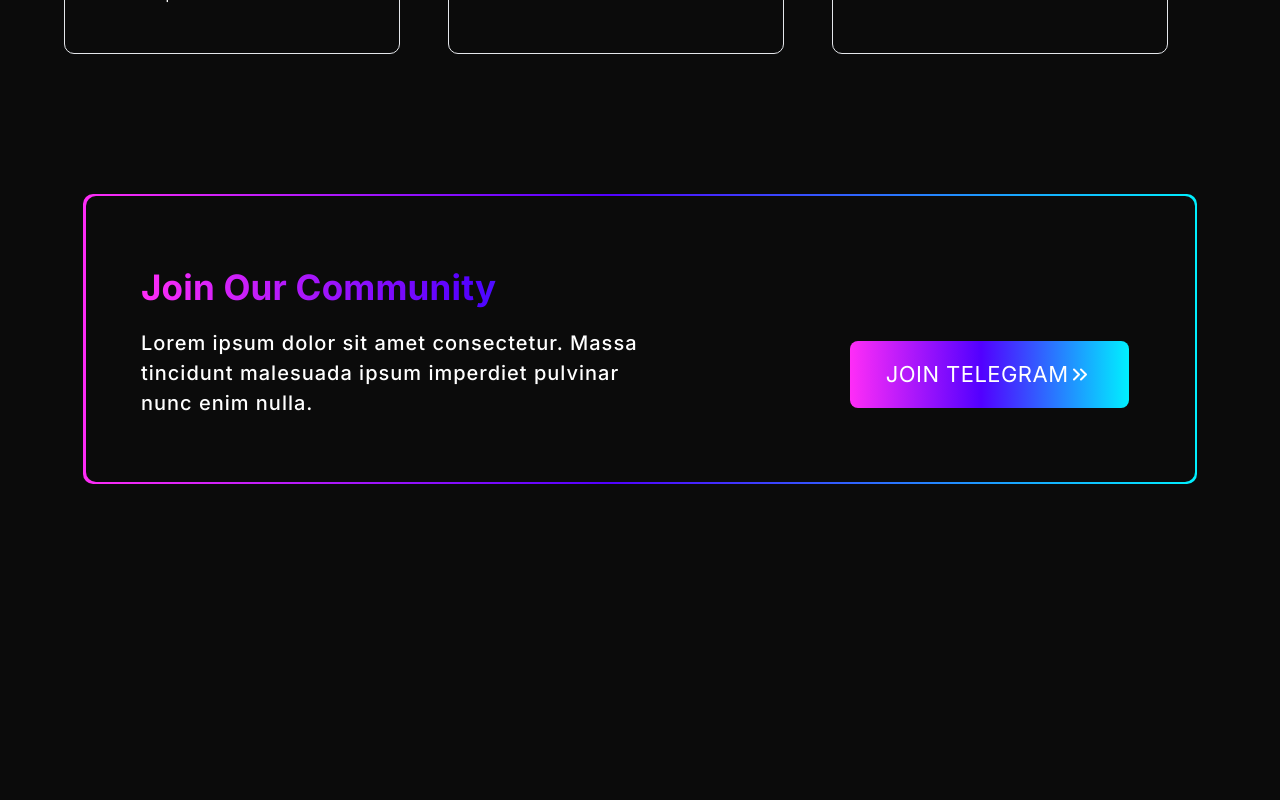
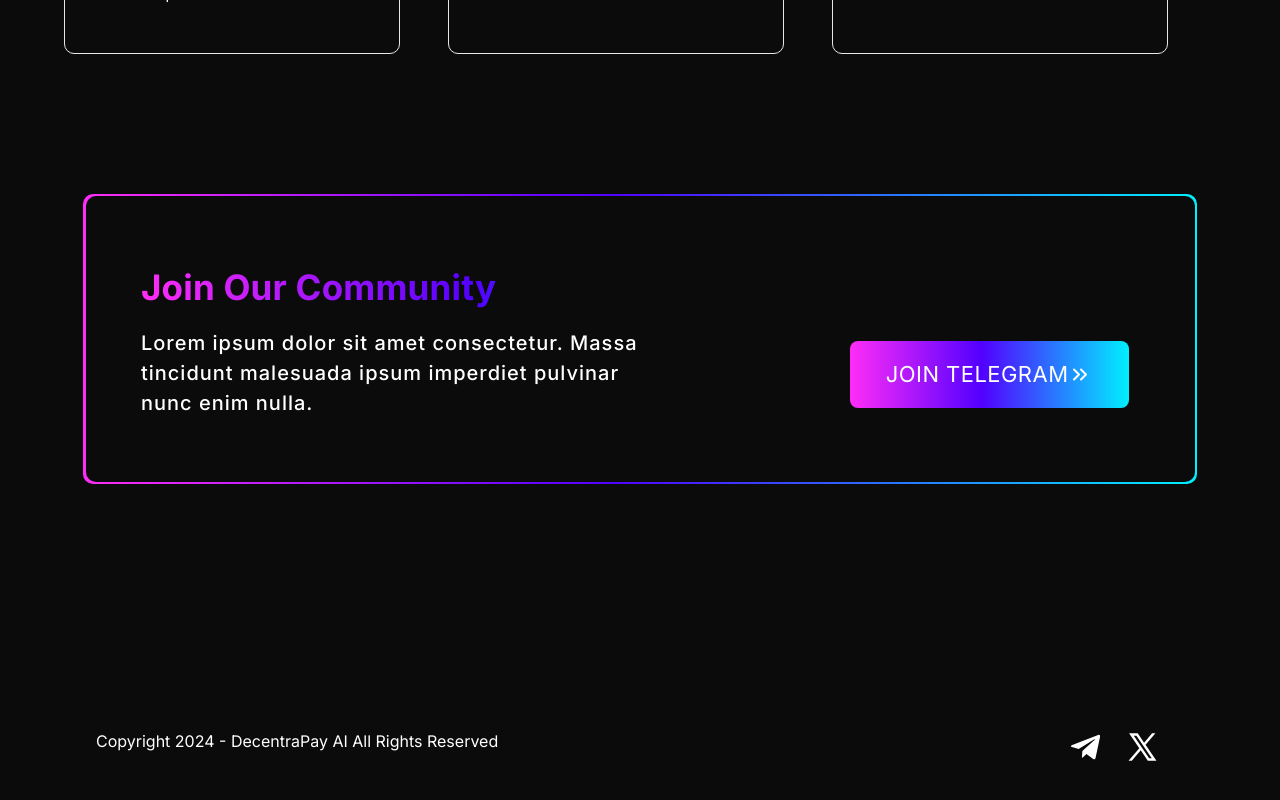
Before and after one commit to chayilDeborah/decentrapayai, a Next.js app: page / in a window 1280 px wide. Shown: the part 4203-5003 px from the top of the page. Before the commit the page ends 4887 px from the top, so only its background shows below. Built offline with nearby package versions, Linux system fonts and the light colour scheme.

Commit message:
feat: create footer

```diff
--- /dev/null
+++ b/app/components/Footer.tsx
@@ -0,0 +1,23 @@
+import Image from 'next/image'
+import React from 'react';
+import telegram from '../assets/telegram.svg';
+import x from '../assets/x.svg'
+
+const Footer = () => {
+    return (
+        <main className='flex justify-center lg:mt-[92px] '>
+            <section className='w-[85%] my-[45px] text-white flex justify-between '>
+            {/* <div className='grad w-full h-[1px] '></div> */}
+                <p>Copyright 2024 - DecentraPay AI All Rights Reserved</p>
+                <section className='flex  '>
+                    <Image src={telegram} alt='telegram' className='' />
+                    <Image src={x} alt='x-logo' className='lg:mr-[24px] lg:ml-[22px] ' />
+                </section>
+
+            </section>
+
+        </main>
+    )
+}
+
+export default Footer
--- a/app/components/Homepage.tsx
+++ b/app/components/Homepage.tsx
@@ -6,6 +6,7 @@
 import Tokenomics from './Tokenomics'
 import Roadmap from './Roadmap'
 import Community from './Community'
+import Footer from './Footer'
 
 const Homepage = () => {
   return (
@@ -18,6 +19,7 @@
         <Tokenomics />
         <Roadmap />
         <Community />
+        <Footer />
     </main>
     </>
   )
```
